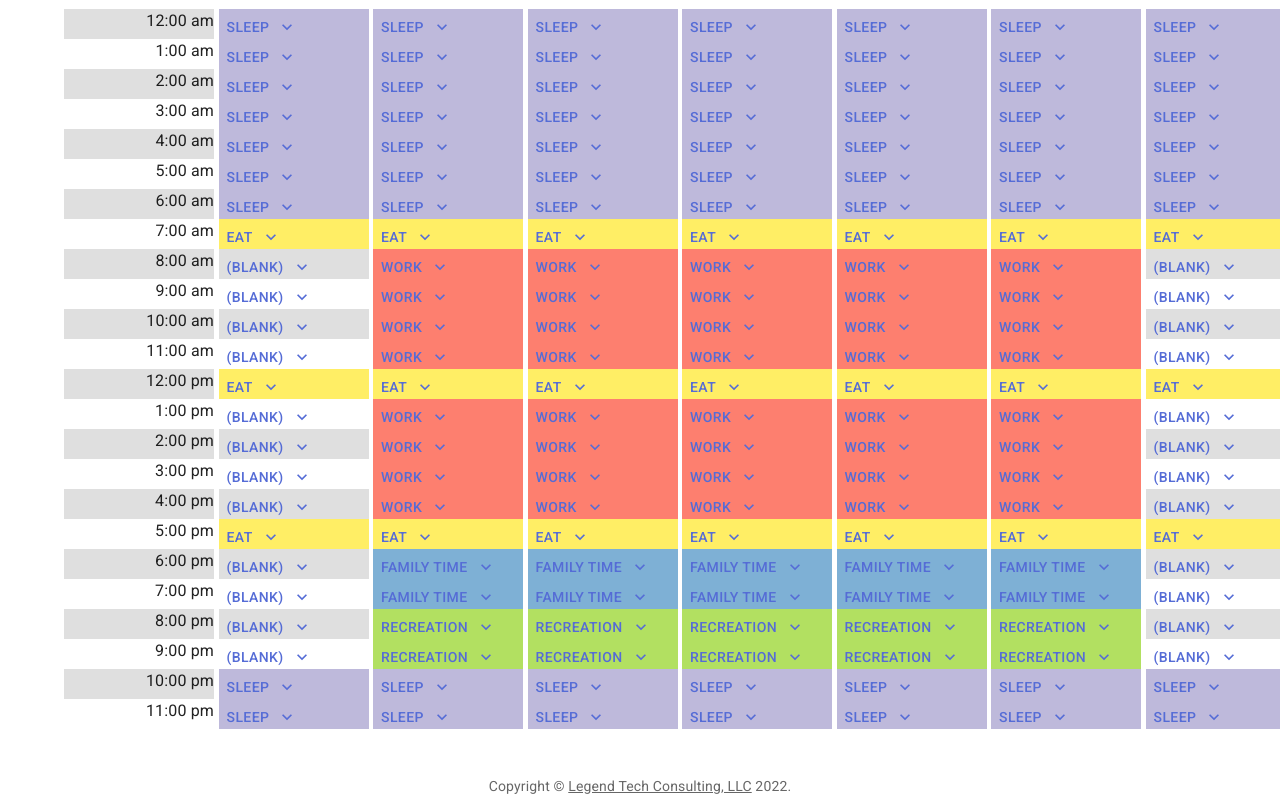
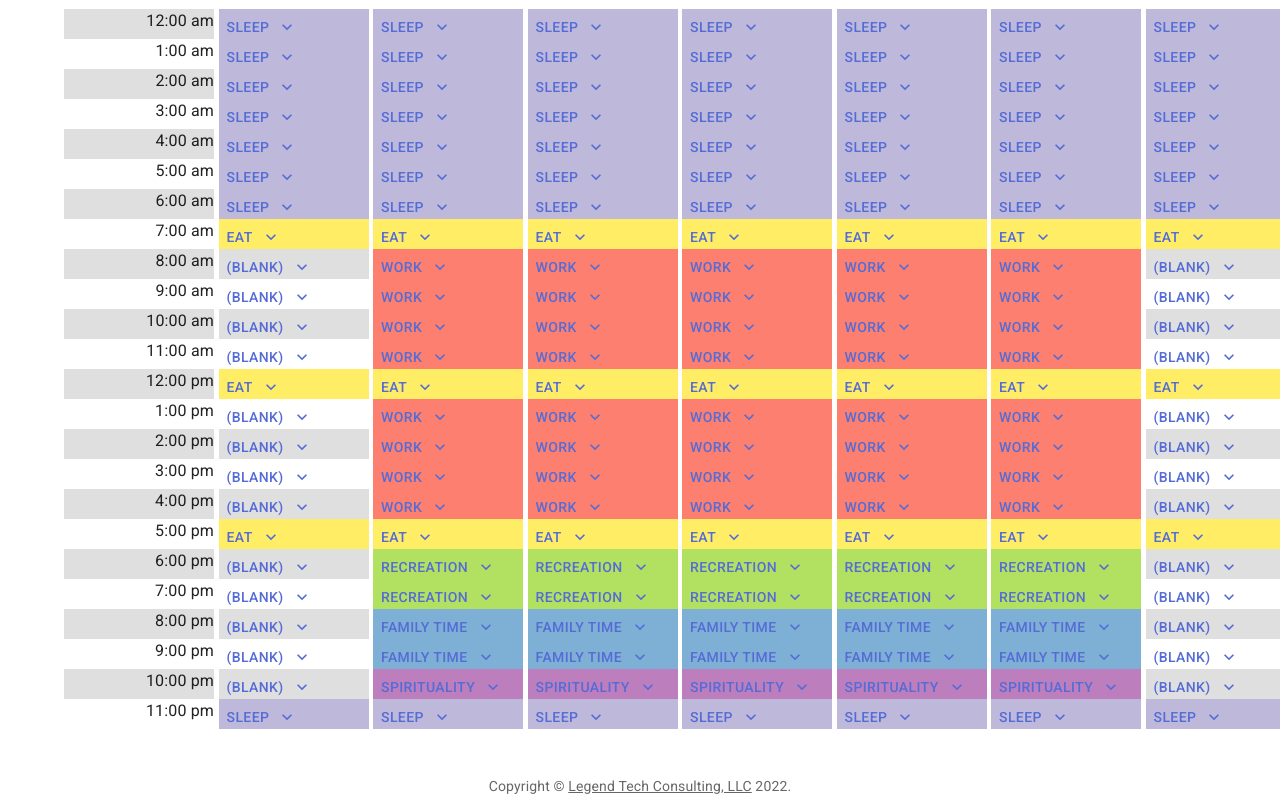
Before and after one commit to draknor/my168plan, a React (Create React App) app: page / in a window 1280 px wide. Shown: the part 854-1650 px from the top of the page. Built offline with nearby package versions, Linux system fonts and the light colour scheme.

Commit message:
update default schedule

```diff
--- a/src/operations/reset.js
+++ b/src/operations/reset.js
@@ -4,23 +4,23 @@ const ResetTags = () => {
   return [
     { id: 1, name: "Sleep", cssClass: 'tagColor1', comment: "Sleep 8 hours per night" },
     { id: 2, name: "Eat", cssClass: 'tagColor6', comment: "Spend an hour prepping, cooking, cleaning per meal, 3 meals/day"},
-    { id: 3, name: "Family Time", cssClass: 'tagColor3', comment: "" },
+    { id: 3, name: "Family Time", cssClass: 'tagColor3', comment: "Spend time with my family / close friends" },
     { id: 4, name: "Work", cssClass: 'tagColor9', comment: "Work 8-5 every week day (with one-hour lunch break)"},
-    { id: 5, name: "Recreation", cssClass: 'tagColor5', comment: ""},
-    { id: 6, name: "Spirituality", cssClass: 'tagColor2', comment: ""},
+    { id: 5, name: "Recreation", cssClass: 'tagColor5', comment: "Spend time playing games, sports, reading, watching movies"},
+    { id: 6, name: "Spirituality", cssClass: 'tagColor2', comment: "Spend time praying, meditating, attending religious services"},
   ];
 }
 
 const DefaultPlan = () => {
   let plan = Array(7);
   // Setup a default plan
-  plan[0] = [1, 1, 1, 1, 1, 1, 1, 2, null, null, null, null, 2, null, null, null, null, 2, null, null, null, null, 1, 1 ];
-  plan[1] = [1, 1, 1, 1, 1, 1, 1, 2, 4, 4, 4, 4, 2, 4, 4, 4, 4, 2, 3, 3, 5, 5, 1, 1 ];
-  plan[2] = [1, 1, 1, 1, 1, 1, 1, 2, 4, 4, 4, 4, 2, 4, 4, 4, 4, 2, 3, 3, 5, 5, 1, 1 ];
-  plan[3] = [1, 1, 1, 1, 1, 1, 1, 2, 4, 4, 4, 4, 2, 4, 4, 4, 4, 2, 3, 3, 5, 5, 1, 1 ];
-  plan[4] = [1, 1, 1, 1, 1, 1, 1, 2, 4, 4, 4, 4, 2, 4, 4, 4, 4, 2, 3, 3, 5, 5, 1, 1 ];
-  plan[5] = [1, 1, 1, 1, 1, 1, 1, 2, 4, 4, 4, 4, 2, 4, 4, 4, 4, 2, 3, 3, 5, 5, 1, 1 ];
-  plan[6] = [1, 1, 1, 1, 1, 1, 1, 2, null, null, null, null, 2, null, null, null, null, 2, null, null, null, null, 1, 1 ];
+  plan[0] = [1, 1, 1, 1, 1, 1, 1, 2, null, null, null, null, 2, null, null, null, null, 2, null, null, null, null, null, 1 ];
+  plan[1] = [1, 1, 1, 1, 1, 1, 1, 2, 4, 4, 4, 4, 2, 4, 4, 4, 4, 2, 5, 5, 3, 3, 6, 1 ];
+  plan[2] = [1, 1, 1, 1, 1, 1, 1, 2, 4, 4, 4, 4, 2, 4, 4, 4, 4, 2, 5, 5, 3, 3, 6, 1 ];
+  plan[3] = [1, 1, 1, 1, 1, 1, 1, 2, 4, 4, 4, 4, 2, 4, 4, 4, 4, 2, 5, 5, 3, 3, 6, 1 ];
+  plan[4] = [1, 1, 1, 1, 1, 1, 1, 2, 4, 4, 4, 4, 2, 4, 4, 4, 4, 2, 5, 5, 3, 3, 6, 1 ];
+  plan[5] = [1, 1, 1, 1, 1, 1, 1, 2, 4, 4, 4, 4, 2, 4, 4, 4, 4, 2, 5, 5, 3, 3, 6, 1 ];
+  plan[6] = [1, 1, 1, 1, 1, 1, 1, 2, null, null, null, null, 2, null, null, null, null, 2, null, null, null, null, null, 1 ];
   return plan;
 }
 
```
